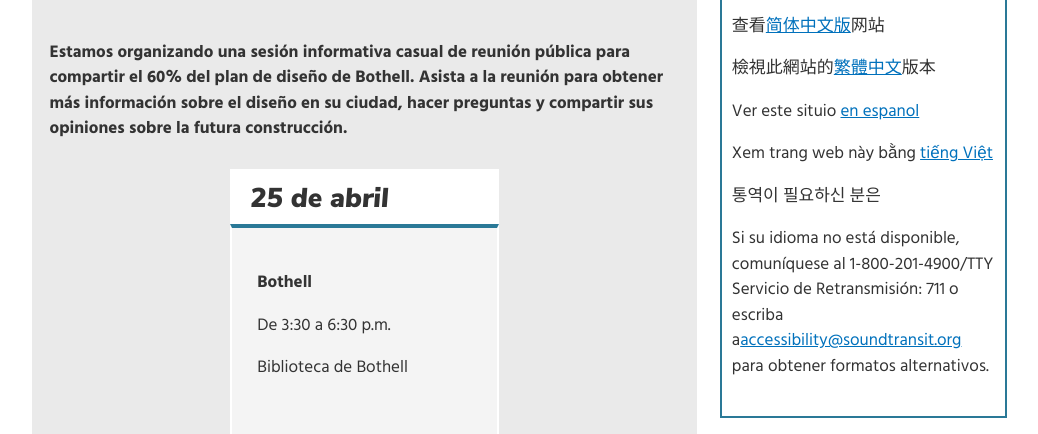
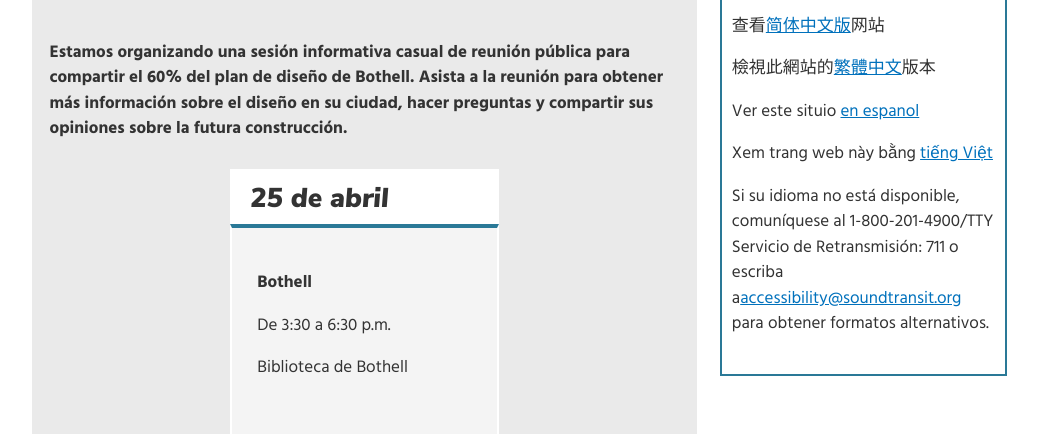
Before and after one commit to astia1/ooh-st-stride, a website: page espanol.html in a window 1280 px wide. Shown: the part 1227-1661 px from the top of the page, without its empty margins (109-1147 px from the left). Drawn offline with nearby package versions, Linux system fonts and the light colour scheme.

Commit message:
Removed Korean

```diff
--- a/espanol.html
+++ b/espanol.html
@@ -598,7 +598,7 @@
                                 Xem trang web này bằng
                                 <a href="vietnamese.html">tiếng Việt</a>
                             </p>
-                            <p>통역이 필요하신 분은</p>
+
                             <p>
                                 Si su idioma no está disponible, comuníquese al
                                 1-800-201-4900/TTY Servicio de Retransmisión:
```
Also changed, not shown: index.html (+1 -1 lines), simplifiedchinese.html (+1 -1 lines), traditionalchinese.html (+1 -1 lines), vietnamese.html (+1 -1 lines).
